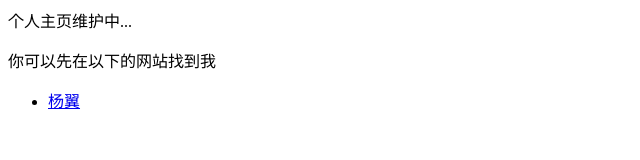
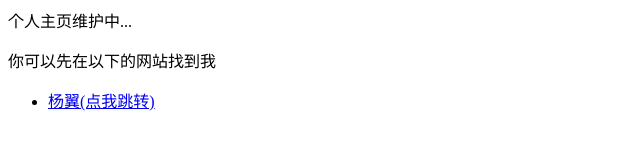
Before and after one commit to yiyanguiuc/yiyanguiuc.github.io, a plain HTML site: page index.html in a window 1280 px wide. Shown: the whole page, without its empty margins (0-640 px from the left). Drawn offline with Linux system fonts and the light colour scheme.

Commit message:
Update index.html

```diff
--- a/index.html
+++ b/index.html
@@ -2,5 +2,5 @@
 <p>你可以先在以下的网站找到我</p>
 
 <ul>
-  <li> <a href="https://sess.pku.edu.cn/info/1227/2772.htm">杨翼</a> </li>
+  <li> <a href="https://sess.pku.edu.cn/info/1227/2772.htm">杨翼(点我跳转)</a> </li>
 </ul>
```
